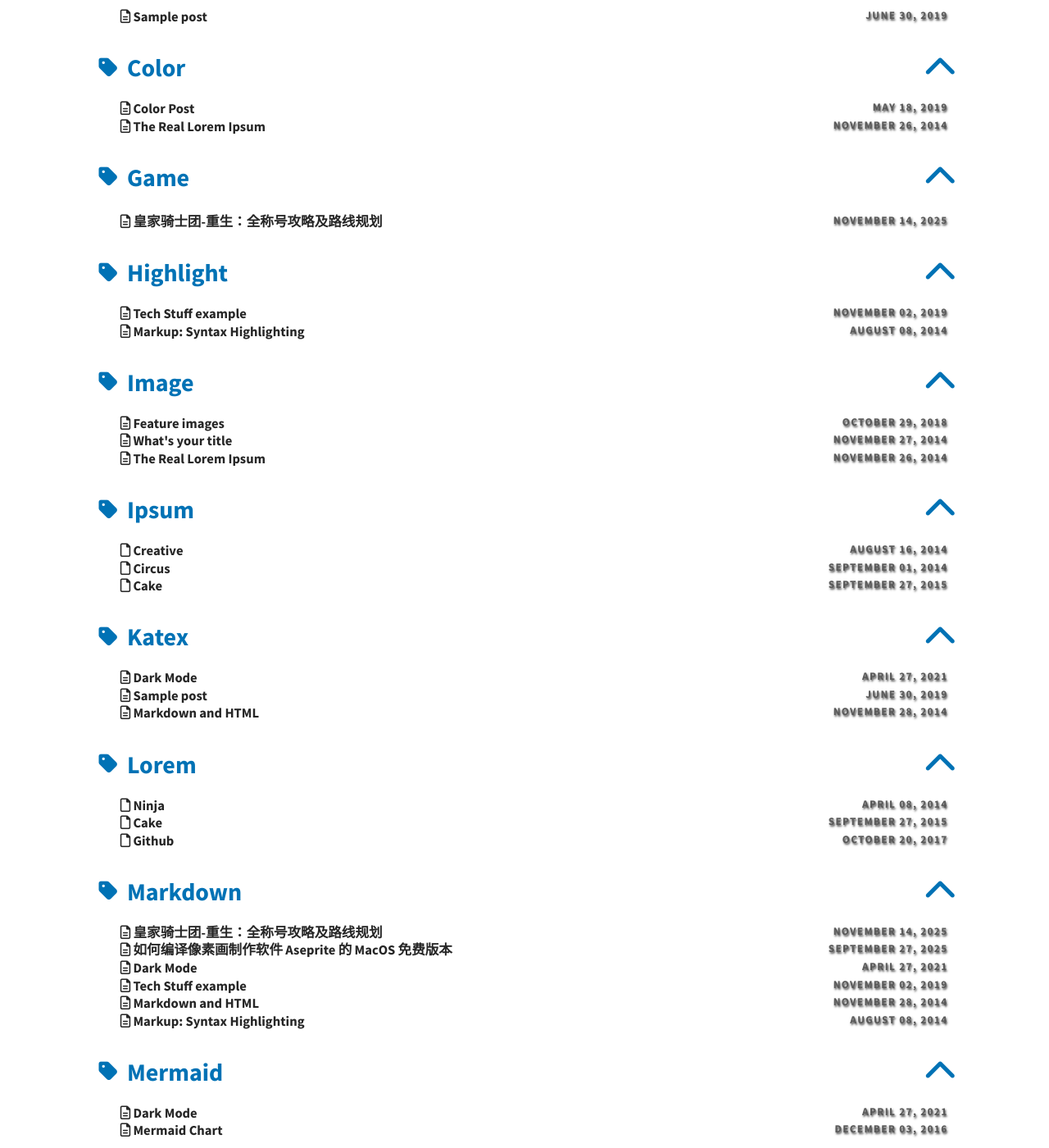
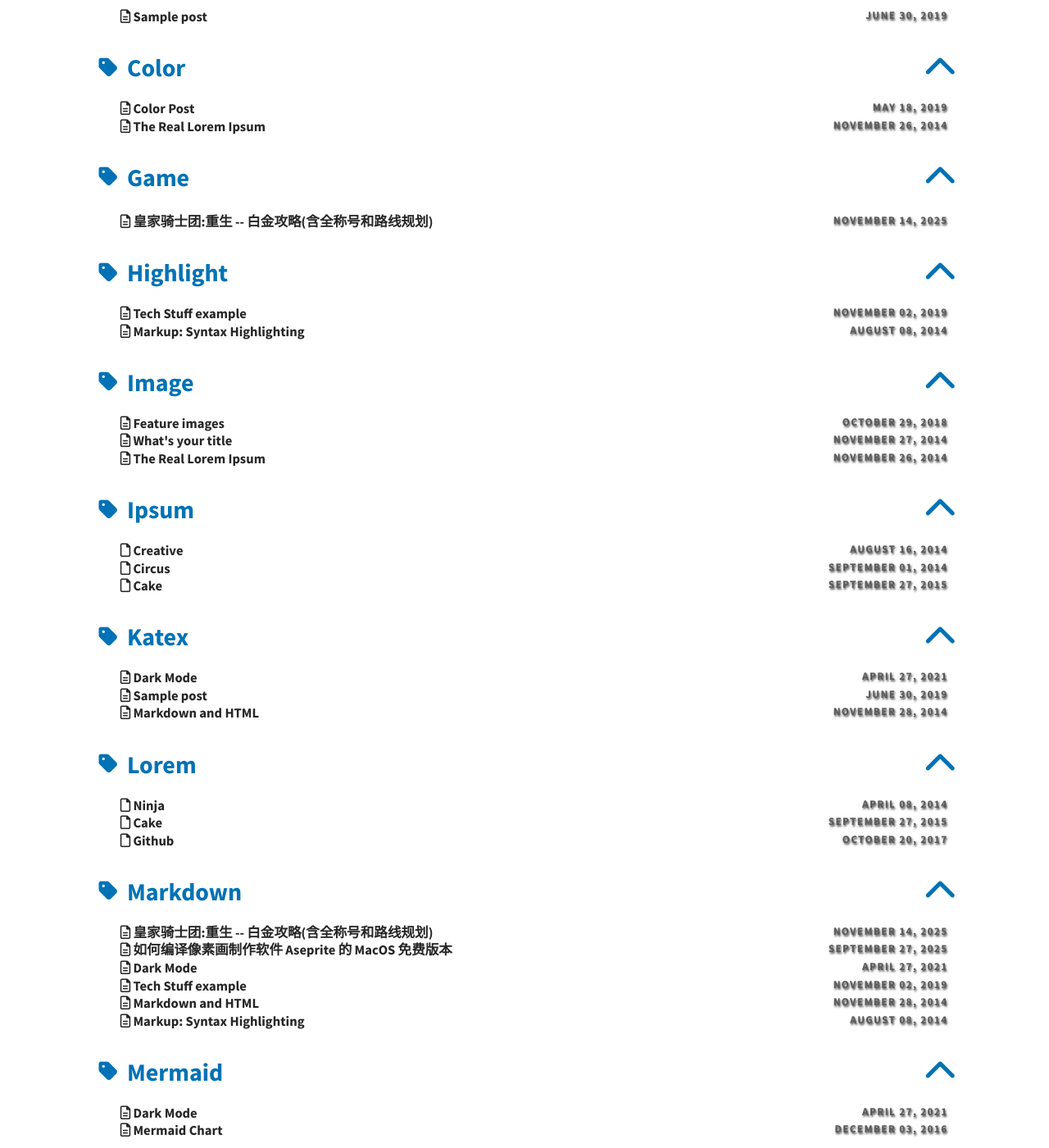
Before and after one commit to think-coding/think-coding.github.io, a Jekyll site: the page built from pages/tags.md, in a window 1280 px wide and 1400 px high, scrolled down 598 px. Shown: the whole window at 82% size. Built offline with Jekyll 4.4.1, drawn with Linux system fonts in a browser that asks for light colours; a script that is not in the unit is left out; some of the changed text lies outside the part shown.

Commit message:
更新标题

```diff
--- a/_posts/2025-11-14-Tactics Ogre: Reborn-Title Guide and Route Planning.md
+++ b/_posts/2025-11-14-Tactics Ogre: Reborn-Title Guide and Route Planning.md
@@ -1,6 +1,6 @@
 ---
 layout: post
-title: 皇家骑士团-重生：全称号攻略及路线规划
+title: 皇家骑士团:重生 -- 白金攻略(含全称号和路线规划)
 feature-img: "assets/img/feature-img/ogre-logo.png"
 thumbnail: "assets/img/thumbnails/feature-img/ogre-logo.png"
 author: think-coding
@@ -8,6 +8,7 @@ categories: Guide
 tags: [皇家骑士团:重生, Tactics Ogre, Markdown, Game]
 ---
 
+- 白金奖杯完成3个路线的全部结局即可达成。
 - 攻略流程包括了全称号、全人物、全图鉴、全结局，加了心得提示，新人看了少走弯路，流程同时也能拿到PS白金奖杯。本攻略参考了天幻网、皇家骑士团重生资料站和贴吧，结合自己的心得完成。
 - 规划上先走三条路线通关拿称号，最后打通死宫和补漏，打通死宫的时候拿到白金奖杯。
 
@@ -99,20 +100,20 @@ tags: [皇家骑士团:重生, Tactics Ogre, Markdown, Game]
 - 阅读沃连报告中的新闻“歌姬优莉亚的镇魂曲”，再阅读沃连报告中的新闻“歌姬优莉亚的秘密”开启海盗墓地歌姬支线。在海盗墓地最深处【海盗墓地 深渊】处打倒BOSS后歌姬加入。
 
 ## 2.5. 魔女开店时间（替换默认的商店）
-1，15： 港都奥密舒
-6，20： 港都戈亚提
-11，25： 巴马穆沙镇
-2，16： 古利摩斯比镇
-7，21： 艾摩里卡城
-12：　 科利塔尼城
-3，17： 王都海姆
-8，22： 古都莱姆
-13，　 港都艾修敦
-4，18： 威莱牧镇
-9，23： 克瑞萨罗镇
-14：　 布列刚提斯城
-5，19： 巴尼西亚城
-10，24： 飞达克城
+- 1，15： 港都奥密舒
+- 6，20： 港都戈亚提
+- 11，25： 巴马穆沙镇
+- 2，16： 古利摩斯比镇
+- 7，21： 艾摩里卡城
+- 12：　 科利塔尼城
+- 3，17： 王都海姆
+- 8，22： 古都莱姆
+- 13，　 港都艾修敦
+- 4，18： 威莱牧镇
+- 9，23： 克瑞萨罗镇
+- 14：　 布列刚提斯城
+- 5，19： 巴尼西亚城
+- 10，24： 飞达克城
 
 # 3.【二周目 C线】
 ## 3.1. 第一章
```
